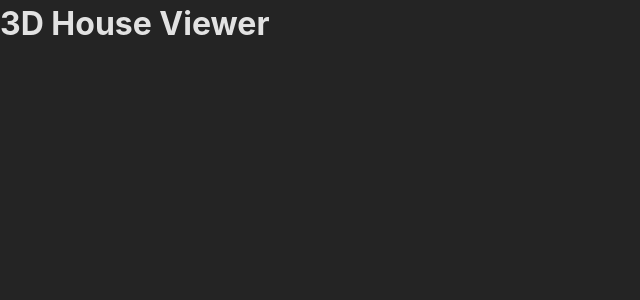
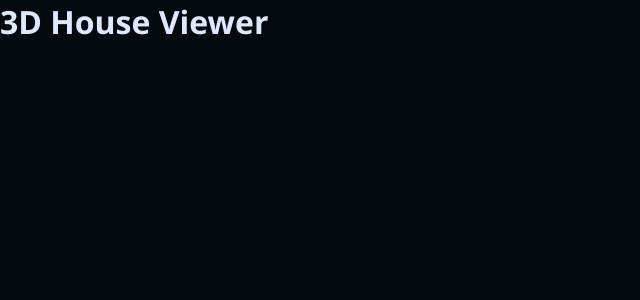
Before and after one commit to Asilbek-Bekmurodov/3dhouse, a React (Vite) app: page / in a window 1280 px wide. Shown: the top 300 px of the page, without its empty margins (0-640 px from the left). Built offline with nearby package versions, Linux system fonts and the light colour scheme.

Commit message:
feat: add global css variables and reset

```diff
--- a/src/index.css
+++ b/src/index.css
@@ -5,27 +5,39 @@
 }
 
 :root {
-  font-family: Inter, system-ui, Avenir, Helvetica, Arial, sans-serif;
-  line-height: 1.5;
-  font-weight: 400;
-
-  color-scheme: light dark;
-  color: rgba(255, 255, 255, 0.87);
-  background-color: #242424;
-
-  font-synthesis: none;
-  text-rendering: optimizeLegibility;
-  -webkit-font-smoothing: antialiased;
-  -moz-osx-font-smoothing: grayscale;
+  --bg: #050a0f;
+  --bg-2: #0a1520;
+  --cyan: #00d4ff;
+  --cyan-dim: rgba(0, 212, 255, 0.15);
+  --cyan-mid: rgba(0, 212, 255, 0.3);
+  --text: #e0e8ff;
+  --text-muted: #8899aa;
+  --border: rgba(0, 212, 255, 0.12);
 }
 
+html { scroll-behavior: smooth; }
+
 body {
-  margin: 0;
-  min-width: 320px;
-  min-height: 100vh;
+  background: var(--bg);
+  color: var(--text);
+  font-family: 'Segoe UI', system-ui, sans-serif;
+  overflow-x: hidden;
 }
 
-#root {
-  width: 100%;
-  min-height: 100vh;
+button { font-family: inherit; cursor: pointer; }
+a { text-decoration: none; color: inherit; }
+
+.section-tag {
+  font-size: 11px;
+  letter-spacing: 4px;
+  color: var(--cyan);
+  text-transform: uppercase;
+  margin-bottom: 12px;
 }
+
+.section-heading {
+  font-size: clamp(28px, 4vw, 40px);
+  font-weight: 700;
+  line-height: 1.15;
+  margin-bottom: 48px;
+}
```
